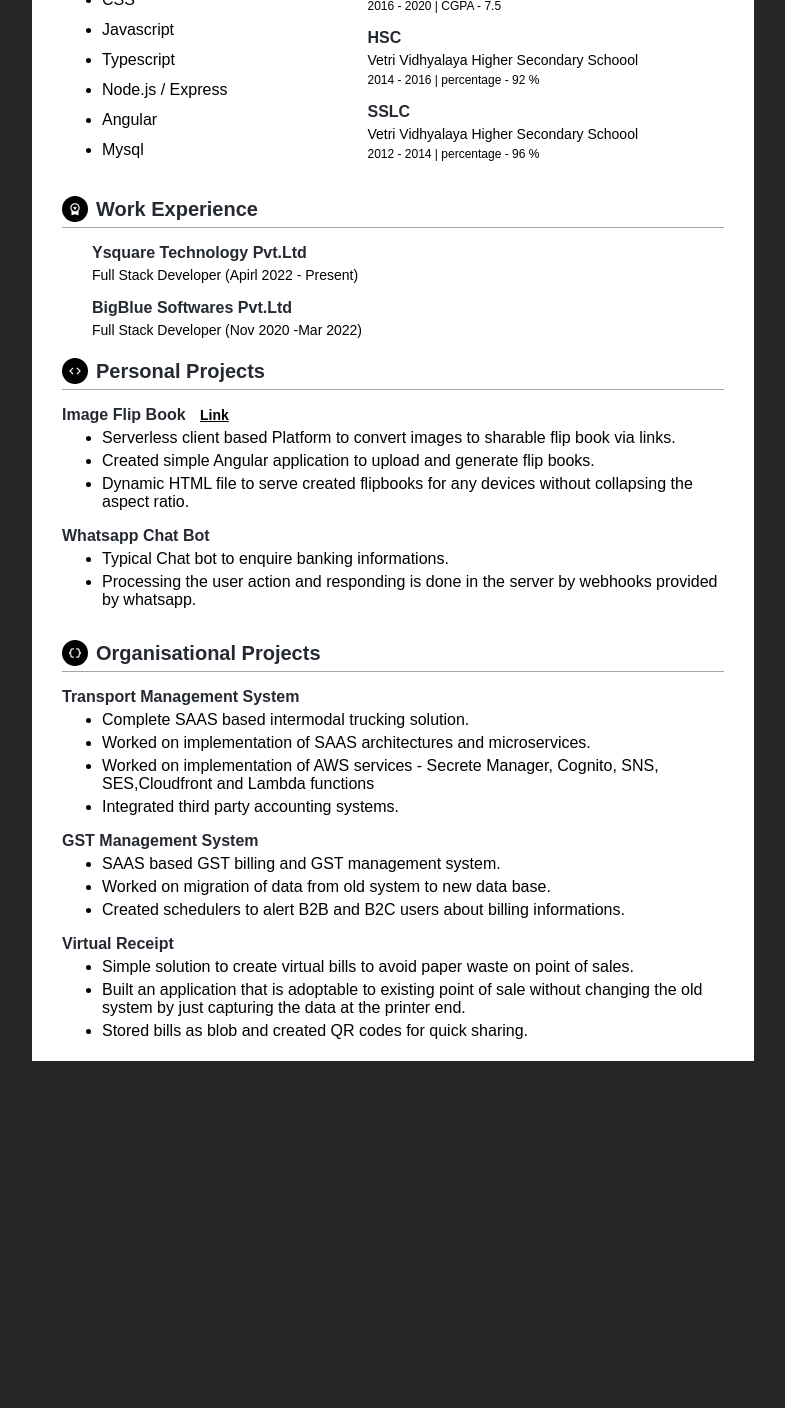
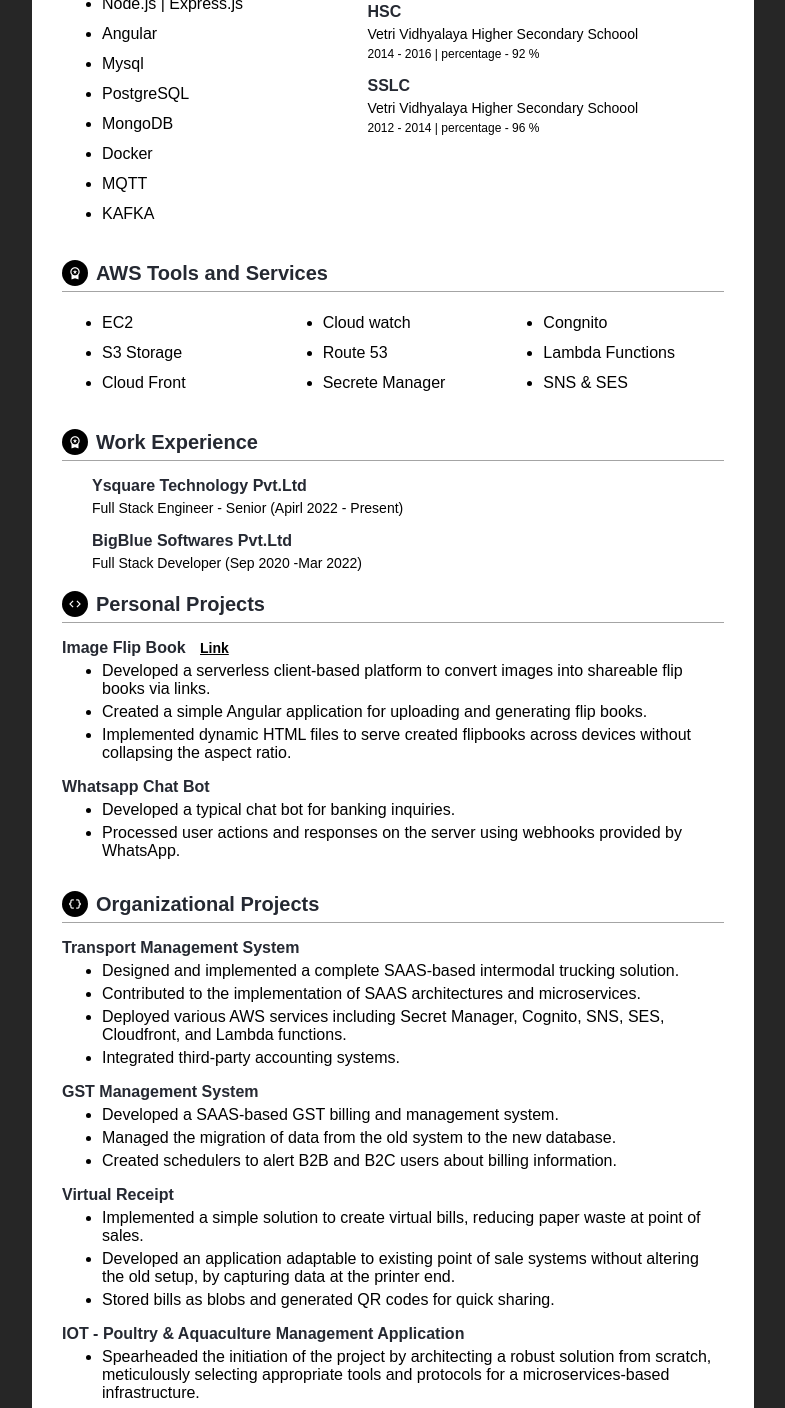
Before and after one commit to nawinsr/resume, a plain HTML site: page index.html in a window 1280 px wide. Shown: the part 222-1630 px from the top of the page, without its empty margins (247-1032 px from the left). Before the commit the page ends 1291 px from the top, so only its background shows below. Drawn offline with Linux system fonts and the light colour scheme; a web font is replaced by a local one.

Commit message:
latest changes

```diff
--- a/index.html
+++ b/index.html
@@ -1,47 +1,53 @@
 <html lang="en">
-
   <head>
-    <meta charset="UTF-8">
-    <meta http-equiv="X-UA-Compatible" content="IE=edge">
-    <meta name="viewport" content="width=device-width, initial-scale=1.0">
+    <meta charset="UTF-8" />
+    <meta http-equiv="X-UA-Compatible" content="IE=edge" />
+    <meta name="viewport" content="width=device-width, initial-scale=1.0" />
     <title>Naveen</title>
-    <link rel="stylesheet" href="https://use.typekit.net/oov2wcw.css">
-    <link rel="stylesheet" href="styles.css">
-    <link rel="stylesheet" href="https://fonts.googleapis.com/icon?family=Material+Icons">
-    <link href='https://fonts.googleapis.com/css?family=Poppins' rel='stylesheet'>
-
-
+    <link rel="stylesheet" href="https://use.typekit.net/oov2wcw.css" />
+    <link rel="stylesheet" href="styles.css" />
+    <link
+      rel="stylesheet"
+      href="https://fonts.googleapis.com/icon?family=Material+Icons"
+    />
+    <link
+      href="https://fonts.googleapis.com/css?family=Poppins"
+      rel="stylesheet"
+    />
   </head>
 
   <body>
     <div></div>
     <div class="body-div">
       <section class="top">
-
-
-
         <div class="">
-                <p class="name"> Naveen Ravichandran </p>
-                <span class="role">Full Stack Developer</span>
+          <p class="name">Naveen Ravichandran</p>
+          <span class="role">Full Stack Engineer - Senior</span>
         </div>
 
         <div>
           <ul class="cli">
-                    <li> <i class="material-icons small">mail</i><a href="mailto:imnawinsr@gmail.com"><span
-                                class="contact-list">imnawinsr@gmail.com</span></a>
+            <li>
+              <i class="material-icons small">mail</i
+              ><a href="mailto:imnawinsr@gmail.com"
+                ><span class="contact-list">imnawinsr@gmail.com</span></a
+              >
             </li>
-                    <li><i class="material-icons small">call</i> <a href="tele:8056313027"><span
-                                class="contact-list">+91-
-                                8056313027</span></a>
+            <li>
+              <i class="material-icons small">call</i>
+              <a href="tele:8056313027"
+                ><span class="contact-list">+91- 8056313027</span></a
+              >
             </li>
 
-                    <li class="link" style="margin-left: 0;"> <i class="material-icons small">person</i><a
-                            href="https://nawinsr.github.io/portfolio/" target="_blank"><span
-                                class="contact-list">Portfolio</span></a></li>
+            <!-- <li class="link" style="margin-left: 0">
+              <i class="material-icons small">person</i
+              ><a href="https://nawinsr.github.io/portfolio/" target="_blank"
+                ><span class="contact-list">Portfolio</span></a
+              >
+            </li> -->
           </ul>
-
         </div>
-
       </section>
 
       <!-- <section class="contact">
@@ -62,21 +68,22 @@
         </div>
     </section> -->
 
-
       <section class="skills-edu">
         <div class="skills cont">
-
           <p class="stitle"><i class="material-icons">extension</i>Skills</p>
           <div class="line"></div>
 
           <ul class="skill-list">
-                    <li>HTML</li>
-                    <li>CSS</li>
-                    <li>Javascript</li>
-                    <li>Typescript</li>
-                    <li>Node.js / Express</li>
+            <li>HTML | CSS</li>
+            <li>Javascript | Typescript</li>
+            <li>Node.js | Express.js</li>
             <li>Angular</li>
             <li>Mysql</li>
+            <li>PostgreSQL</li>
+            <li>MongoDB</li>
+            <li>Docker</li>
+            <li>MQTT</li>
+            <li>KAFKA</li>
           </ul>
         </div>
 
@@ -86,125 +93,210 @@
           <div class="deg-cont">
             <div>
               <p class="degree">Bachelor of Engineering</p>
-                        <p class="institute">Anna University, College of Engineering - Guindy</p>
+              <p class="institute">
+                Anna University, College of Engineering - Guindy
+              </p>
               <p class="year">2016 - 2020 | CGPA - 7.5</p>
             </div>
           </div>
           <div class="deg-cont">
             <div>
-                        <p class="degree">HSC </p>
+              <p class="degree">HSC</p>
               <p class="institute">Vetri Vidhyalaya Higher Secondary Schoool</p>
               <p class="year">2014 - 2016 | percentage - 92 %</p>
             </div>
           </div>
           <div class="deg-cont">
             <div>
-                        <p class="degree">SSLC </p>
+              <p class="degree">SSLC</p>
               <p class="institute">Vetri Vidhyalaya Higher Secondary Schoool</p>
               <p class="year">2012 - 2014 | percentage - 96 %</p>
             </div>
           </div>
-
         </div>
-
       </section>
-
 
       <section class="work-project">
         <div class="cont">
-                <p class="stitle"><i class="material-icons">workspace_premium</i>Work Experience</p>
+          <p class="stitle">
+            <i class="material-icons">workspace_premium</i>AWS Tools and
+            Services
+          </p>
           <div class="line"></div>
-                <div style="margin-left: 30px;">
+          <div class="awstools">
+            <ul class="skill-list">
+              <li>EC2</li>
+              <li>S3 Storage</li>
+              <li>Cloud Front</li>
+            </ul>
+            <ul class="skill-list">
+              <li>Cloud watch</li>
+              <li>Route 53</li>
+              <li>Secrete Manager</li>
+            </ul>
+            <ul class="skill-list">
+              <li>Congnito</li>
+              <li>Lambda Functions</li>
+              <li>SNS & SES</li>
+            </ul>
+          </div>
+        </div>
+      </section>
+
+      <section class="work-project">
+        <div class="cont">
+          <p class="stitle">
+            <i class="material-icons">workspace_premium</i>Work Experience
+          </p>
+          <div class="line"></div>
+          <div style="margin-left: 30px">
             <div>
-                        <p class="degree">Ysquare Technology Pvt.Ltd </p>
-                        <p class="institute">Full Stack Developer (Apirl 2022 - Present)</p>
+              <p class="degree">Ysquare Technology Pvt.Ltd</p>
+              <p class="institute">
+                Full Stack Engineer - Senior (Apirl 2022 - Present)
+              </p>
             </div>
             <div>
-                        <p class="degree">BigBlue Softwares Pvt.Ltd </p>
-                        <p class="institute">Full Stack Developer (Nov 2020 -Mar 2022)</p>
+              <p class="degree">BigBlue Softwares Pvt.Ltd</p>
+              <p class="institute">Full Stack Developer (Sep 2020 -Mar 2022)</p>
             </div>
           </div>
         </div>
-
-
-
       </section>
       <section>
         <div class="cont">
-                <p class="stitle"><i class="material-icons">code</i>Personal Projects</p>
+          <p class="stitle">
+            <i class="material-icons">code</i>Personal Projects
+          </p>
           <div class="line"></div>
           <div>
-                    <p class="degree">Image Flip Book <span class="link"><a
-                                href="https://nawinsr.github.io/upload-image/#/create">Link</a></span></p>
+            <p class="degree">
+              Image Flip Book
+              <span class="link">
+                <a
+                  href="https://nawinsr.github.io/upload-image/#/create"
+                  target="_blank"
+                  >Link</a
+                >
+              </span>
+            </p>
             <ul class="bullets">
-                        <li>Serverless client based Platform to convert images to sharable flip book via links.</li>
-                        <li>Created simple Angular application to upload and generate flip books.</li>
-                        <li>Dynamic HTML file to serve created flipbooks for any devices without collapsing the aspect
-                            ratio.</li>
+              <li>
+                Developed a serverless client-based platform to convert images
+                into shareable flip books via links.
+              </li>
+              <li>
+                Created a simple Angular application for uploading and
+                generating flip books.
+              </li>
+              <li>
+                Implemented dynamic HTML files to serve created flipbooks across
+                devices without collapsing the aspect ratio.
+              </li>
             </ul>
-
           </div>
           <div>
             <p class="degree">Whatsapp Chat Bot <span class="link"></span></p>
             <ul class="bullets">
-                        <li>Typical Chat bot to enquire banking informations.</li>
-                        <li>Processing the user action and responding is done in the server by webhooks provided by
-                            whatsapp.</li>
+              <li>Developed a typical chat bot for banking inquiries.</li>
+              <li>
+                Processed user actions and responses on the server using
+                webhooks provided by WhatsApp.
+              </li>
             </ul>
-
           </div>
         </div>
       </section>
 
       <section>
-
         <div class="cont">
-                <p class="stitle"><i class="material-icons">data_object</i>Organisational Projects</p>
+          <p class="stitle">
+            <i class="material-icons">data_object</i>Organizational Projects
+          </p>
           <div class="line"></div>
           <div>
-                    <p class="degree">Transport Management System
-                        <!-- <span class="link"><a href="https://lotustms.com/" target="_blank">Link</a></span> -->
+            <p class="degree">Transport Management System</p>
+            <ul class="bullets">
+              <li>
+                Designed and implemented a complete SAAS-based intermodal
+                trucking solution.
+              </li>
+              <li>
+                Contributed to the implementation of SAAS architectures and
+                microservices.
+              </li>
+              <li>
+                Deployed various AWS services including Secret Manager, Cognito,
+                SNS, SES, Cloudfront, and Lambda functions.
+              </li>
+              <li>Integrated third-party accounting systems.</li>
+            </ul>
+          </div>
+          <div>
+            <p class="degree">
+              GST Management System <span class="link"></span>
             </p>
             <ul class="bullets">
-                        <li>Complete SAAS based intermodal trucking solution.</li>
-                        <li>Worked on implementation of SAAS architectures and microservices.</li>
-                        <li>Worked on implementation of AWS services - Secrete Manager, Cognito, SNS, SES,Cloudfront and
-                            Lambda functions</li>
-                        <li>Integrated third party accounting systems.</li>
+              <li>Developed a SAAS-based GST billing and management system.</li>
+              <li>
+                Managed the migration of data from the old system to the new
+                database.
+              </li>
+              <li>
+                Created schedulers to alert B2B and B2C users about billing
+                information.
+              </li>
             </ul>
-
           </div>
           <div>
-                    <p class="degree">GST Management System <span class="link"></span></p>
+            <p class="degree">Virtual Receipt</p>
             <ul class="bullets">
-                        <li>SAAS based GST billing and GST management system.</li>
-                        <li>Worked on migration of data from old system to new data base.</li>
-                        <li>Created schedulers to alert B2B and B2C users about billing informations. </li>
+              <li>
+                Implemented a simple solution to create virtual bills, reducing
+                paper waste at point of sales.
+              </li>
+              <li>
+                Developed an application adaptable to existing point of sale
+                systems without altering the old setup, by capturing data at the
+                printer end.
+              </li>
+              <li>
+                Stored bills as blobs and generated QR codes for quick sharing.
+              </li>
             </ul>
-
           </div>
           <div>
-                    <p class="degree">Virtual Receipt
-                        <!-- <span class="link">
-                            <a href="https://skiptheslip.com/" target="_blank">Link</a>
-                        </span> -->
+            <p class="degree">
+              IOT - Poultry & Aquaculture Management Application
             </p>
             <ul class="bullets">
-                        <li>Simple solution to create virtual bills to avoid paper waste on point of sales.</li>
-                        <li>Built an application that is adoptable to existing point of sale without changing the old
-                            system
-                            by just capturing the data at the printer end.</li>
-                        <li>Stored bills as blob and created QR codes for quick sharing.</li>
+              <li>
+                Spearheaded the initiation of the project by architecting a
+                robust solution from scratch, meticulously selecting appropriate
+                tools and protocols for a microservices-based infrastructure.
+              </li>
+              <li>
+                Pioneered the implementation of dynamic MQTT topics and
+                subscription platform, enabling seamless web interaction with
+                IoT devices for read and write operations with just a single
+                click.
+              </li>
+              <li>
+                Introduced Kafka, a Java utility, to supersede conventional
+                queue mechanisms, significantly enhancing real-time alert
+                processing capabilities.
+              </li>
+              <li>
+                Engineered the application to be versatile and reusable,
+                catering not only to poultry and aquaculture management but also
+                extending its functionality to other IoT farm-related domains.
+              </li>
             </ul>
-
           </div>
         </div>
       </section>
     </div>
 
     <div></div>
-
-
   </body>
-
 </html>
--- a/styles.css
+++ b/styles.css
@@ -2,11 +2,11 @@
   size: 7in 9.25in;
   margin: 5mm;
 }
-
+* {
+}
 html {
-    /* font-family: century-gothic, sans-serif; */
-    font-family: popins,sans-serif;
-
+  font-family: century-gothic, sans-serif;
+  font-family: popins, sans-serif;
 }
 
 body {
@@ -29,7 +29,7 @@
   }
 
   body {
-        background-color: white!important;
+    background-color: white !important;
   }
 
   .body-div {
@@ -40,13 +40,12 @@
 .top {
   display: grid;
   grid-template-columns: 2fr 1.5fr;
-    border-bottom: solid 1px #A4A4A4;
+  border-bottom: solid 1px #a4a4a4;
 }
 
 .cli {
   list-style: none;
   margin-top: 10px 0 5px 0;
-
 }
 
 .cli li {
@@ -69,21 +68,19 @@
 }
 
 .role {
-    color: #A4A4A4;
+  color: #a4a4a4;
 }
 
 .contact {
   padding: 8px;
   display: grid;
   grid-template-columns: 1.5fr repeat(3, 1fr);
-    border-bottom: solid 1px #A4A4A4;
-
+  border-bottom: solid 1px #a4a4a4;
 }
 
 .contact-list {
   font-size: 13px;
   /* line-height: 35px; */
-
 }
 
 a {
@@ -109,7 +106,6 @@
   font-size: 14px !important;
   color: black !important;
   background-color: white;
-
 }
 
 .cont {
@@ -124,8 +120,7 @@
 }
 
 .line {
-    border-bottom: solid 1px #A4A4A4;
-
+  border-bottom: solid 1px #a4a4a4;
 }
 
 .skill-list li {
@@ -136,7 +131,6 @@
   font-weight: bold;
   margin-bottom: 5px;
   color: #252932;
-
 }
 
 .institute {
@@ -154,7 +148,6 @@
 .year {
   font-size: 12px;
   margin-top: 3px;
-
 }
 
 .work-project {
@@ -180,3 +173,8 @@
 a {
   color: black !important;
 }
+
+.awstools {
+  display: grid;
+  grid-template-columns: 1fr 1fr 1fr;
+}
```
Lines whose indentation alone changed are shown as unchanged.
